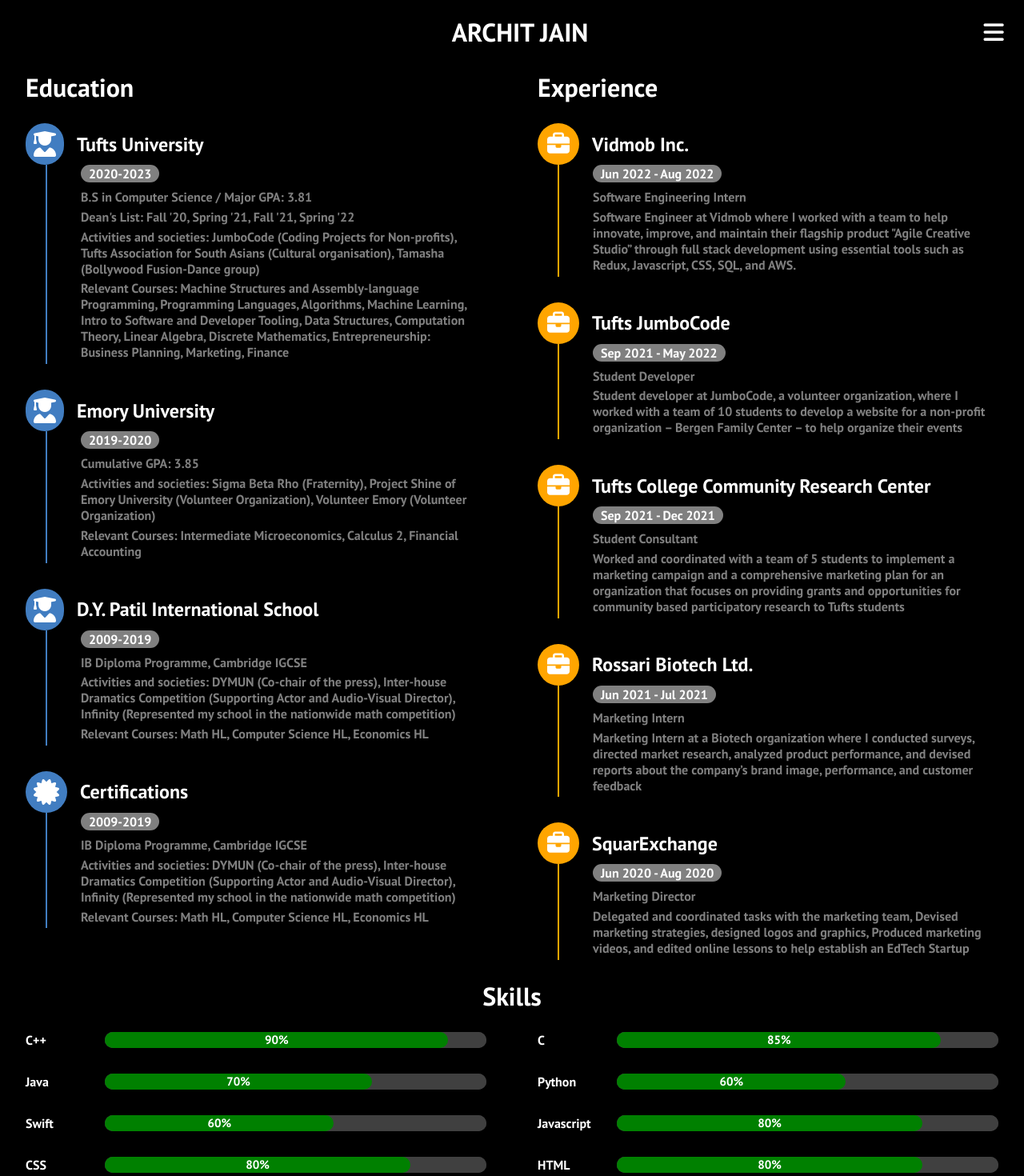
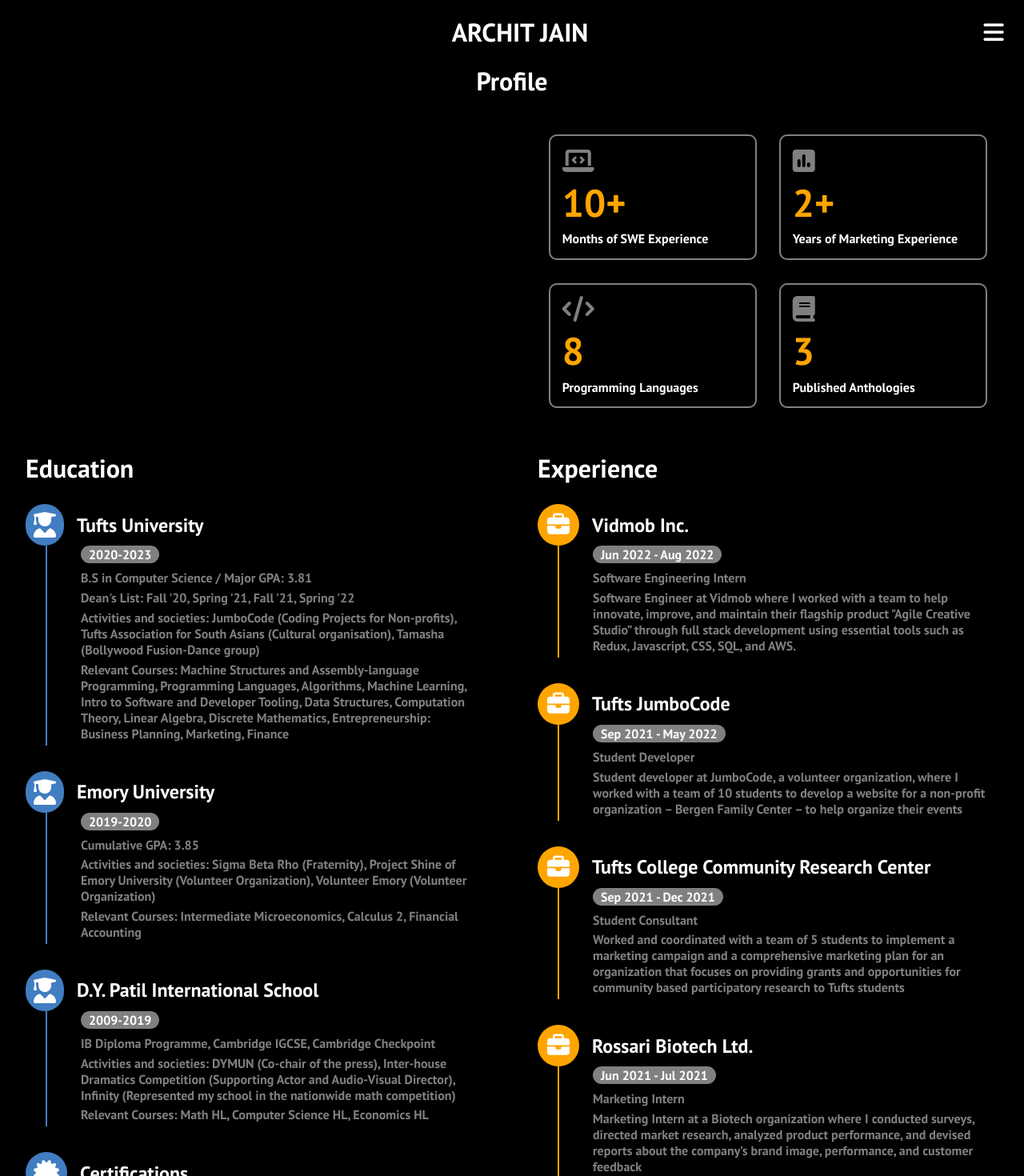
Before and after one commit to architjain061001/Website, a React (Create React App) app: page /profile in a window 1280 px wide. Shown: the top 1470 px of the page at 80% size. Built offline with nearby package versions, Linux system fonts and the light colour scheme.

Commit message:
profile page

```diff
--- a/src/components/Pages/Profile.css
+++ b/src/components/Pages/Profile.css
@@ -9,6 +9,78 @@ body {
     color: white;
     display: block;
 }
+
+/* this is the personal info and attributes */
+
+.personal-attribute {
+    display: flex;
+    flex-direction: column;
+}
+
+.personal-attribute-col {
+    display: grid;
+    grid-template-columns: repeat(2, minmax(0, 1fr));
+}
+
+.personal-column {
+    display: grid;
+    grid-template-columns: repeat(2, minmax(0, 1fr));
+    padding: 5%;
+}
+
+.attribute-column {
+    display: grid;
+    grid-template-columns: repeat(2, minmax(0, 1fr));
+    padding: 5%;
+}
+
+.attribute {
+    padding: 5%;
+    margin: 5%;
+    border: solid 2px grey;
+    border-radius: 10px;
+    align-items: center;
+    text-align: left;
+}
+
+.attribute-time {
+    color: orange;
+    font-size: 3rem;
+    text-align: left;
+    padding-top: 0.3rem;
+    padding-bottom: 0.3rem;
+}
+
+.attribute-name {
+    font-size: 1rem;
+    text-align: left;
+}
+
+.fa-laptop-code {
+    color: grey;
+    font-size: 2rem;
+    text-align: center;
+}
+
+.fa-code {
+    color: grey;
+    font-size: 2rem;
+    text-align: center;
+}
+
+.fa-book {
+    color: grey;
+    font-size: 2rem;
+    text-align: center;
+}
+
+.fa-square-poll-vertical {
+    color: grey;
+    font-size: 2rem;
+    text-align: center;
+}
+
+/* this is the education experience title */
 
 .edu-exp-title {
     font-size: 2rem;
@@ -170,6 +242,14 @@ body {
 
 /* this is the skills column */
 
+.skills-title {
+    font-size: 2rem;
+    padding-bottom: 0.5rem;
+    padding-top: 0.5rem;
+    text-align: left;
+    padding-left: 2.5%;
+}
+
 .skills {
     display: grid;
     grid-template-columns: repeat(2, minmax(0, 1fr));
@@ -221,6 +301,37 @@ body {
         flex-direction: column;
     }
 
+    .personal-attribute-col {
+        display: flex;
+        flex-direction: column;
+    }
+
+    .attribute-time {
+        font-size: 2rem;
+        padding-top: 0.2rem;
+        padding-bottom: 0.2rem;
+    }
+
+    .attribute-name {
+        font-size: 12px;
+    }
+
+    .fa-laptop-code {
+        font-size: 1.8rem;
+    }
+
+    .fa-code {
+        font-size: 1.8rem;
+    }
+
+    .fa-book {
+        font-size: 1.8rem;
+    }
+
+    .fa-square-poll-vertical {
+        font-size: 1.8rem;
+    }
+
     .school-name {
         font-size: 20px;
     }
--- a/src/components/Pages/Profile.js
+++ b/src/components/Pages/Profile.js
@@ -6,6 +6,36 @@ import ProgressBar from 'react-bootstrap/ProgressBar';
 export default function Profile() {
     return (
         <div className='profile-page'>
+            <div className='personal-attribute'>
+                <h1>Profile</h1>
+                <div className='personal-attribute-col'>
+                    <div className='personal-column'>
+
+                    </div>
+                    <div className='attribute-column'>
+                        <div className='attribute'>
+                            <i className="fa-solid fa-laptop-code"/>
+                            <h1 className='attribute-time'>10+</h1>
+                            <h3 className='attribute-name'>Months of SWE Experience</h3>
+                        </div>
+                        <div className='attribute'>
+                            <i className="fa-solid fa-square-poll-vertical"/>
+                            <h1 className='attribute-time'>2+</h1>
+                            <h3 className='attribute-name'>Years of Marketing Experience</h3>
+                        </div>
+                        <div className='attribute'>
+                            <i className="fa-solid fa-code"/>
+                            <h1 className='attribute-time'>8</h1>
+                            <h3 className='attribute-name'>Programming Languages</h3>
+                        </div>
+                        <div className='attribute'>
+                            <i class="fa-solid fa-book"/>
+                            <h1 className='attribute-time'>3</h1>
+                            <h3 className='attribute-name'>Published Anthologies</h3>
+                        </div>
+                    </div>
+                </div>
+            </div>
             <div className='edu-exp-column'>
                 <div className='edu-column'>
                     <h1 className='edu-exp-title'>Education</h1>
@@ -70,7 +100,7 @@ export default function Profile() {
                             <div className='school-time-border'>
                                 <p className='school-time'>2009-2019</p>
                             </div>
-                            <h3 className='school-degree'>IB Diploma Programme, Cambridge IGCSE </h3>
+                            <h3 className='school-degree'>IB Diploma Programme, Cambridge IGCSE, Cambridge Checkpoint </h3>
                             <p className='school-desc'>
                                 Activities and societies: DYMUN (Co-chair of the press),
                                 Inter-house Dramatics Competition (Supporting Actor and Audio-Visual Director),
@@ -91,16 +121,18 @@ export default function Profile() {
                         </div>
                         <div className='school-info'>
                             <div className='school-time-border'>
-                                <p className='school-time'>2009-2019</p>
+                                <p className='school-time'>Until Present</p>
                             </div>
-                            <h3 className='school-degree'>IB Diploma Programme, Cambridge IGCSE </h3>
                             <p className='school-desc'>
-                                Activities and societies: DYMUN (Co-chair of the press),
-                                Inter-house Dramatics Competition (Supporting Actor and Audio-Visual Director),
-                                Infinity (Represented my school in the nationwide math competition)
+                                Certificate of Excellence as the 'strategist'
+                                in the Digital Marketing Internship at Alter
+                                Ego Learning, 2020
                             </p>
                             <p className='school-desc'>
-                                Relevant Courses: Math HL, Computer Science HL, Economics HL
+                                Learn Swift by CodeAcademy
+                            </p>
+                            <p className='school-desc'>
+                                Sketching at Udemy
                             </p>
                         </div>
                     </div>
@@ -212,7 +244,7 @@ export default function Profile() {
                     </div>
                 </div>
             </div>
-            <h1 className='edu-exp-title'>Skills</h1>
+            <h1 className='skills-title'>Skills</h1>
             <div className='skills'>
                 <div className='skill-sec'>
                     <h3 className='skill-name'>C++</h3>
@@ -264,6 +296,12 @@ export default function Profile() {
                     </div>
                 </div>
                 <div className='skill-sec'>
+                    <h3 className='skill-name'>React</h3>
+                    <div className='skill-level'>
+                        <ProgressBar className='skill-level' now='70' label='70%' max='100'/>
+                    </div>
+                </div>
+                <div className='skill-sec'>
                     <h3 className='skill-name'>Photoshop</h3>
                     <div className='skill-level'>
                         <ProgressBar className='skill-level' now='70' label='70%' max='100'/>
```
